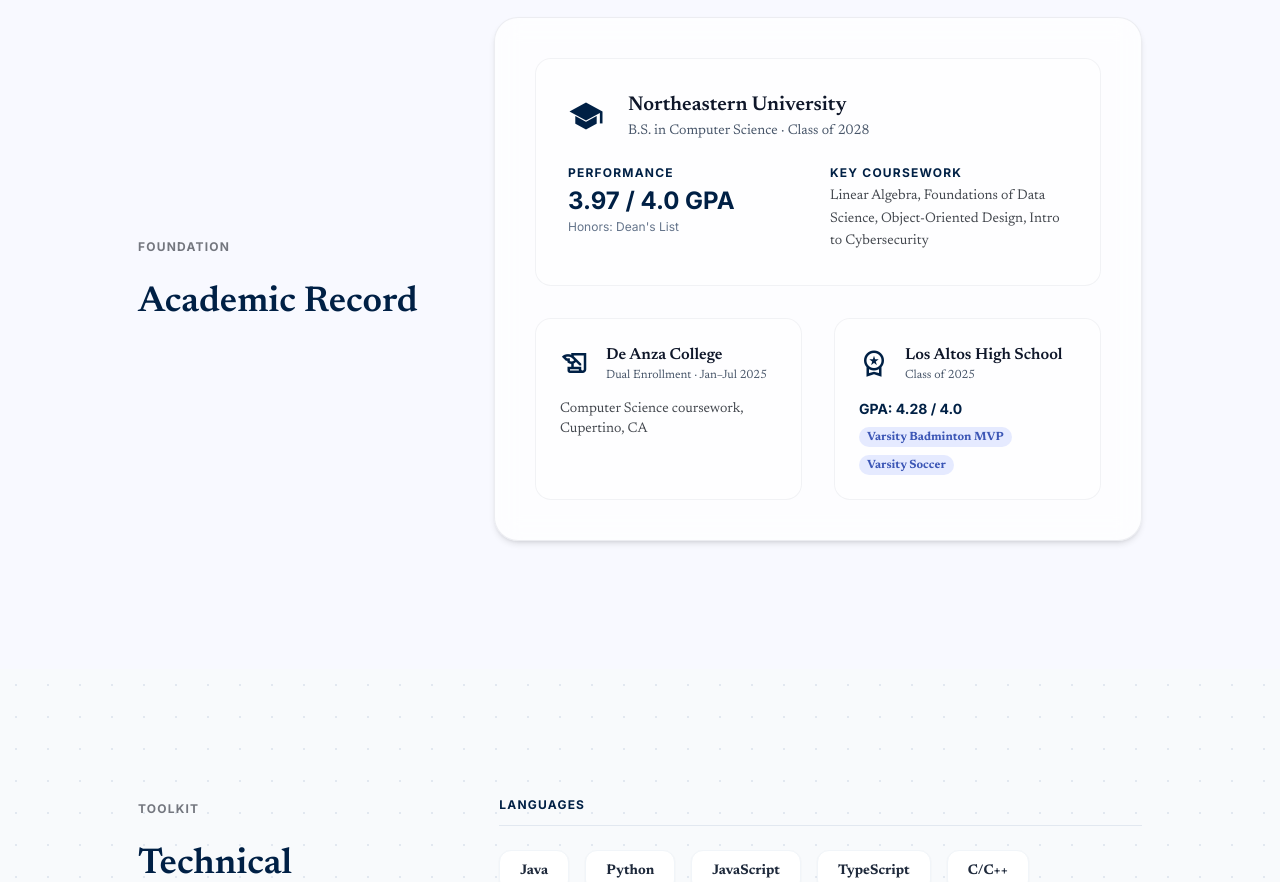
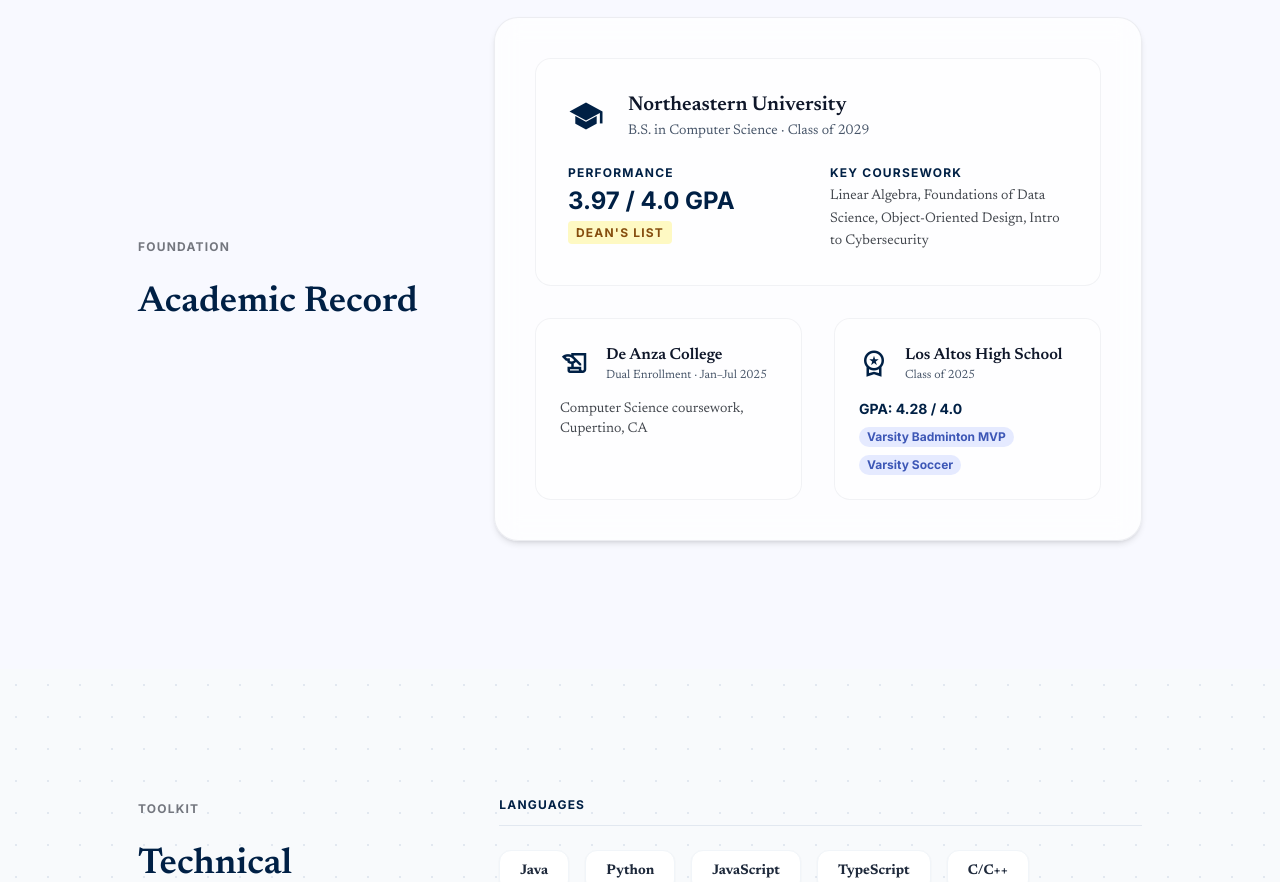
Before and after one commit to raydl18/personal-website, a React (Vite) app: page / in a window 1280 px wide. Shown: the part 3900-4782 px from the top of the page. Built offline with nearby package versions, Linux system fonts and the light colour scheme.

Commit message:
added highlight to dean's list

```diff
--- a/src/sections/AcademicRecord.jsx
+++ b/src/sections/AcademicRecord.jsx
@@ -25,7 +25,7 @@
                 <div>
                   <h3 className="font-newsreader font-semibold text-xl text-slate-900">Northeastern University</h3>
                   <p className="font-newsreader text-slate-600 text-sm mt-0.5">
-                    B.S. in Computer Science · Class of 2028
+                    B.S. in Computer Science · Class of 2029
                   </p>
                 </div>
               </div>
@@ -35,7 +35,11 @@
                     Performance
                   </span>
                   <p className="font-inter font-bold text-2xl text-primary">3.97 / 4.0 GPA</p>
-                  <p className="font-inter text-xs text-slate-500 mt-0.5">Honors: Dean's List</p>
+                  <p className="mt-1">
+                    <span className="px-2 py-1 font-inter text-xs font-bold tracking-widest rounded uppercase bg-yellow-100 text-yellow-800">
+                      Dean's List
+                    </span>
+                  </p>
                 </div>
                 <div>
                   <span className="font-inter text-xs font-bold text-primary uppercase tracking-widest block mb-1">
@@ -74,10 +78,10 @@
                 <div className="space-y-2">
                   <p className="font-inter font-bold text-sm text-primary">GPA: 4.28 / 4.0</p>
                   <div className="flex flex-wrap gap-2">
-                    <span className="font-newsreader text-xs font-bold bg-secondary-container/20 text-secondary px-2 py-0.5 rounded-full">
+                    <span className="font-inter text-xs font-bold bg-secondary-container/20 text-secondary px-2 py-0.5 rounded-full">
                       Varsity Badminton MVP
                     </span>
-                    <span className="font-newsreader text-xs font-bold bg-secondary-container/20 text-secondary px-2 py-0.5 rounded-full">
+                    <span className="font-inter text-xs font-bold bg-secondary-container/20 text-secondary px-2 py-0.5 rounded-full">
                       Varsity Soccer
                     </span>
                   </div>
```
